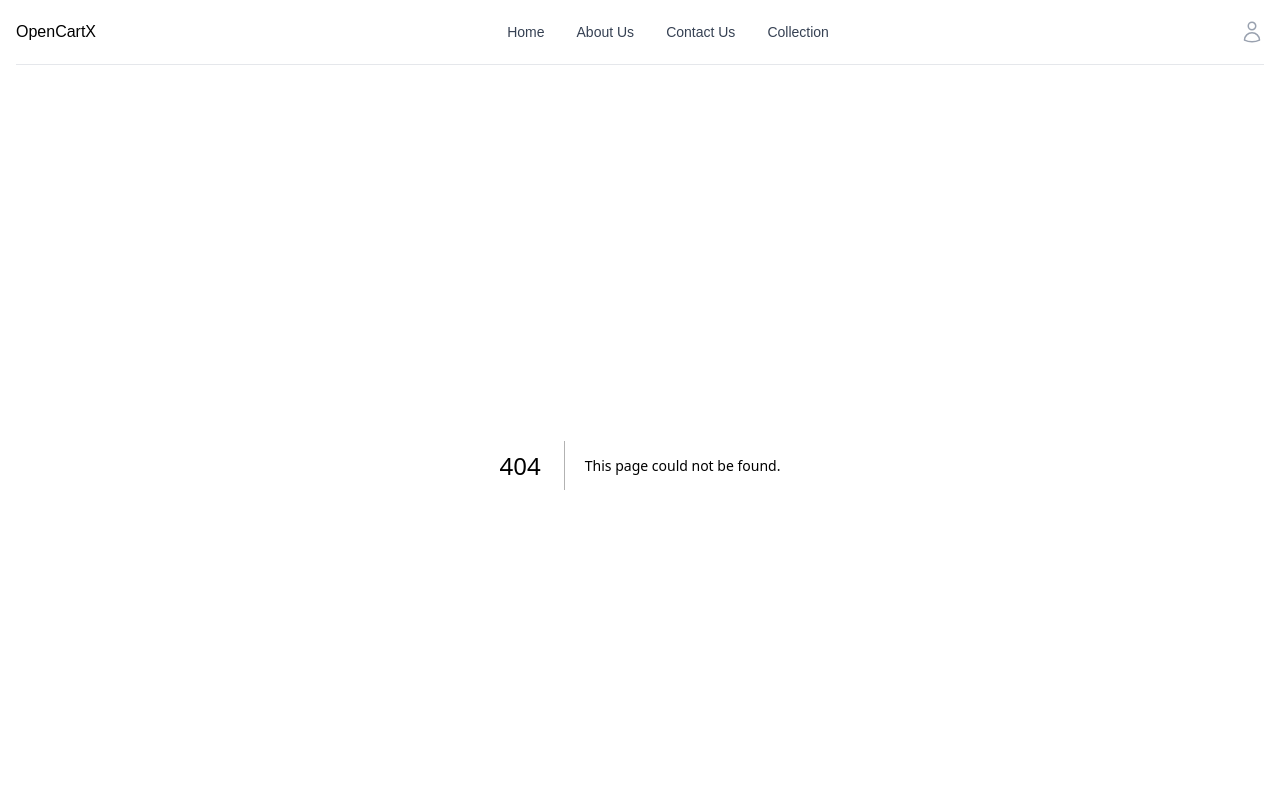
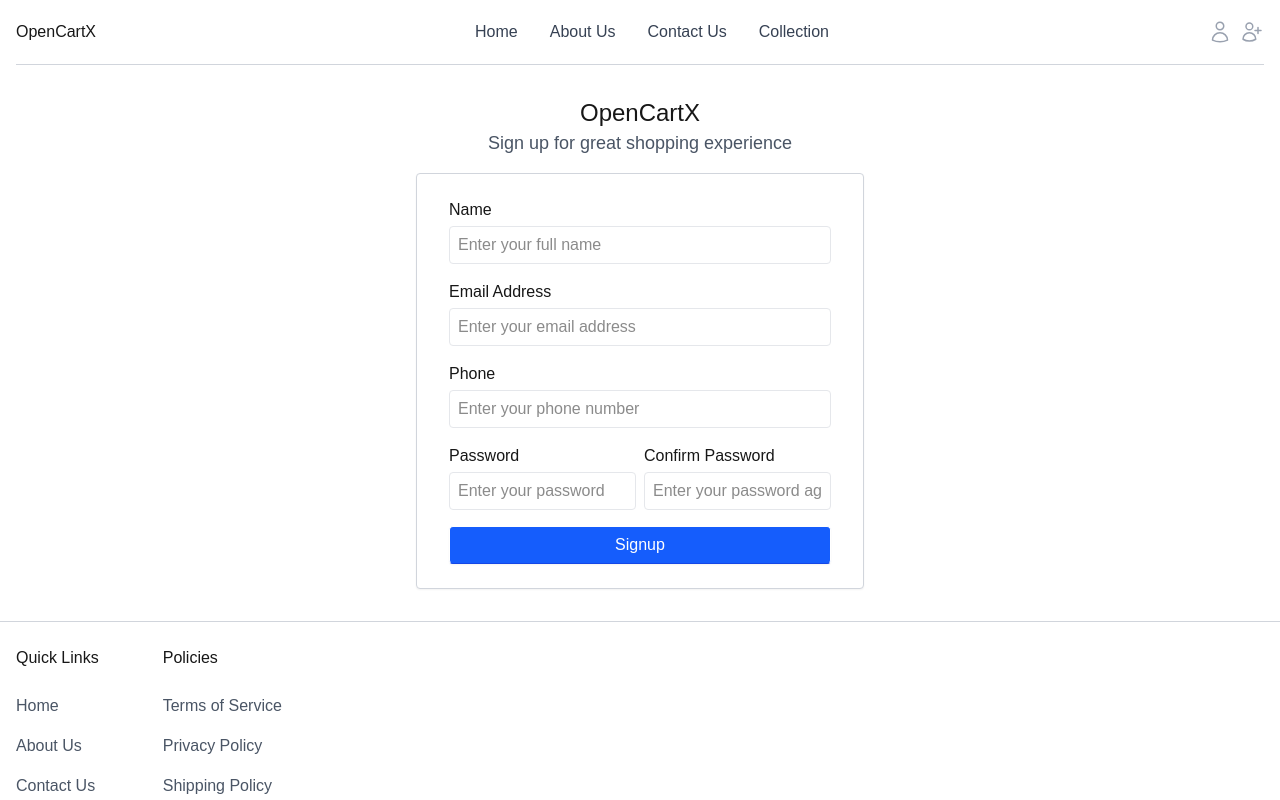
Before and after one commit to prashantpareek14/opencartx-fs, a Next.js app: page /signup in a window 1280 px wide. Before the commit this address had no page. Shown: the top 800 px of the page. Built offline with nearby package versions, Linux system fonts and the light colour scheme.

Commit message:
Added login and signup pages

```diff
--- a/app/components/Footer/index.tsx
+++ b/app/components/Footer/index.tsx
@@ -1,24 +1,42 @@
+function FooterLink({ text, link}) {
+  return (
+    <a href={link} className="text-gray-600 hover:text-gray-800">{text}</a>
+  )
+}
+
+const footerLinks1 = [
+  { text: 'Home', link: '#' },
+  { text: 'About Us', link: '#' },
+  { text: 'Contact Us', link: '#' },
+  { text: 'Collection', link: '#' }
+];
+
+const footerLinks2 = [
+  { text: 'Terms of Service', link: '#' },
+  { text: 'Privacy Policy', link: '#' },
+  { text: 'Shipping Policy', link: '#' },
+  { text: 'Return Policy', link: '#' }
+];
+
 export default function Footer() {
   return (
     <footer>
-      <div className="max-w-7xl mx-auto px-4 py-6 border-t border-gray-200">
+      <div className="max-w-7xl mx-auto px-4 py-6 border-t border-gray-300">
         <div className="flex space-x-16">
           <nav>
             <div className="font-medium">Quick Links</div>
             <div className="flex flex-col mt-6 space-y-4">
-              <a href="#" className="text-gray-600 hover:text-gray-800">Home</a>
-              <a href="#" className="text-gray-600 hover:text-gray-800">About Us</a>
-              <a href="#" className="text-gray-600 hover:text-gray-800">Contact Us</a>
-              <a href="#" className="text-gray-600 hover:text-gray-800">Collection</a>
+              {footerLinks1.map((nav) => (
+                <FooterLink key={nav.text} text={nav.text} link={nav.link} />
+              ))}
             </div>
           </nav>
           <nav>
             <div className="font-medium">Policies</div>
             <div className="flex flex-col mt-6 space-y-4">
-              <a href="#" className="text-gray-600 hover:text-gray-800">Terms of Service</a>
-              <a href="#" className="text-gray-600 hover:text-gray-800">Privacy Policy</a>
-              <a href="#" className="text-gray-600 hover:text-gray-800">Shipping Policy</a>
-              <a href="#" className="text-gray-600 hover:text-gray-800">Return Policy</a>
+              {footerLinks2.map((nav) => (
+                <FooterLink key={nav.text} text={nav.text} link={nav.link} />
+              ))}
             </div>
           </nav>
         </div>
--- a/app/components/Header/index.tsx
+++ b/app/components/Header/index.tsx
@@ -1,7 +1,7 @@
 "use client";
 
 import { useState } from "react";
-import { UserIcon, Bars3Icon } from "@heroicons/react/24/outline";
+import { UserIcon, UserPlusIcon, Bars3Icon } from "@heroicons/react/24/outline";
 import MobileMenu from "./MobileMenu";
 
 const navigation = [
@@ -19,7 +19,7 @@ export default function Header() {
       <MobileMenu open={open} setOpen={setOpen} navigation={navigation} />
       <header className="">
         <nav aria-label="Main Navigation" className="max-w-7xl mx-auto px-4">
-          <div className="border-b border-gray-200">
+          <div className="border-b border-gray-300">
             <div className="flex h-16 justify-between items-center">
               <button
                 type="button"
@@ -44,17 +44,21 @@ export default function Header() {
                   <a
                     key={nav.title}
                     href={nav.link}
-                    className="flex items-center text-sm font-medium text-gray-700 hover:text-gray-800"
+                    className="flex items-center font-medium text-gray-700 hover:text-gray-800"
                   >
                     {nav.title}
                   </a>
                 ))}
               </div>
               {/* Account */}
-              <div>
-                <a href="/" className="text-gray-400 hover:text-gray-500">
-                  <span className="sr-only">Account</span>
+              <div className="flex space-x-2">
+                <a href="login" className="text-gray-400 hover:text-gray-500">
+                  <span className="sr-only">Login</span>
                   <UserIcon className="size-6" />
+                </a>
+                <a href="signup" className="text-gray-400 hover:text-gray-500">
+                  <span className="sr-only">Signup</span>
+                  <UserPlusIcon className="size-6" />
                 </a>
               </div>
             </div>
--- /dev/null
+++ b/app/components/ui/Button.tsx
@@ -0,0 +1,10 @@
+export default function Button({ text }) {
+  return (
+    <button
+      type="submit"
+      className="w-full border border-b-blue-700 bg-blue-600 text-white shadow-xs px-2 py-1.5 rounded-sm"
+    >
+      {text}
+    </button>
+  );
+}
--- /dev/null
+++ b/app/components/ui/FormField.tsx
@@ -0,0 +1,16 @@
+export default function FormField({ label, name, type = "text", placeholder }) {
+  return (
+    <>
+      <label htmlFor={name} className="block mb-1">
+        {label}
+      </label>
+      <input
+        type={type}
+        name={name}
+        id={name}
+        placeholder={placeholder}
+        className="w-full px-2 py-1.5 border border-gray-200 rounded-sm"
+      ></input>
+    </>
+  );
+}
--- /dev/null
+++ b/app/login/page.tsx
@@ -0,0 +1,36 @@
+import FormField from "../components/ui/FormField";
+import Button from "../components/ui/Button";
+
+export default function Login() {
+  return (
+    <section>
+      <div className="max-w-md mx-auto m-8 flex flex-col justify-center">
+        <div className="text-center text-2xl font-medium">OpenCartX</div>
+        <div className="text-center text-lg text-gray-600">
+          Sign in to your account
+        </div>
+        <div className="mt-4 px-8 py-6 bg-white border border-gray-300 rounded-sm shadow-xs">
+          <form>
+            <div className="mb-4">
+              <FormField
+                label="Email Address"
+                name="email"
+                type="email"
+                placeholder="Enter your email address"
+              />
+            </div>
+            <div className="mb-4">
+              <FormField
+                label="Password"
+                name="password"
+                type="password"
+                placeholder="Enter your password"
+              />
+            </div>
+            <Button text="Login" />
+          </form>
+        </div>
+      </div>
+    </section>
+  );
+}
--- /dev/null
+++ b/app/signup/page.tsx
@@ -0,0 +1,64 @@
+import FormField from "../components/ui/FormField";
+import Button from "../components/ui/Button";
+
+export default function Signup() {
+  return (
+    <section>
+      <div className="max-w-md mx-auto m-8 flex flex-col justify-center">
+        <div className="text-center text-2xl font-medium">OpenCartX</div>
+        <div className="text-center text-lg text-gray-600">
+          Sign up for great shopping experience
+        </div>
+        <div className="mt-4 px-8 py-6 bg-white border border-gray-300 rounded-sm shadow-xs">
+          <form>
+            <div className="mb-4">
+              <FormField
+                label="Name"
+                name="name"
+                type="text"
+                placeholder="Enter your full name"
+              />
+            </div>
+            <div className="mb-4">
+              <FormField
+                label="Email Address"
+                name="email"
+                type="email"
+                placeholder="Enter your email address"
+              />
+            </div>
+            <div className="mb-4">
+              <FormField
+                label="Phone"
+                name="phone"
+                type="text"
+                placeholder="Enter your phone number"
+              />
+            </div>
+            <div className="mb-4">
+              <div className="flex space-x-2">
+                <div>
+                  <FormField
+                    label="Password"
+                    name="password"
+                    type="password"
+                    placeholder="Enter your password"
+                  />
+                </div>
+                <div>
+                  <FormField
+                    label="Confirm Password"
+                    name="confirm_password"
+                    type="password"
+                    placeholder="Enter your password again"
+                  />
+                </div>
+              </div>
+            </div>
+            <Button text="Signup" />
+          </form>
+        </div>
+      </div>
+    </section>
+  );
+}
```
